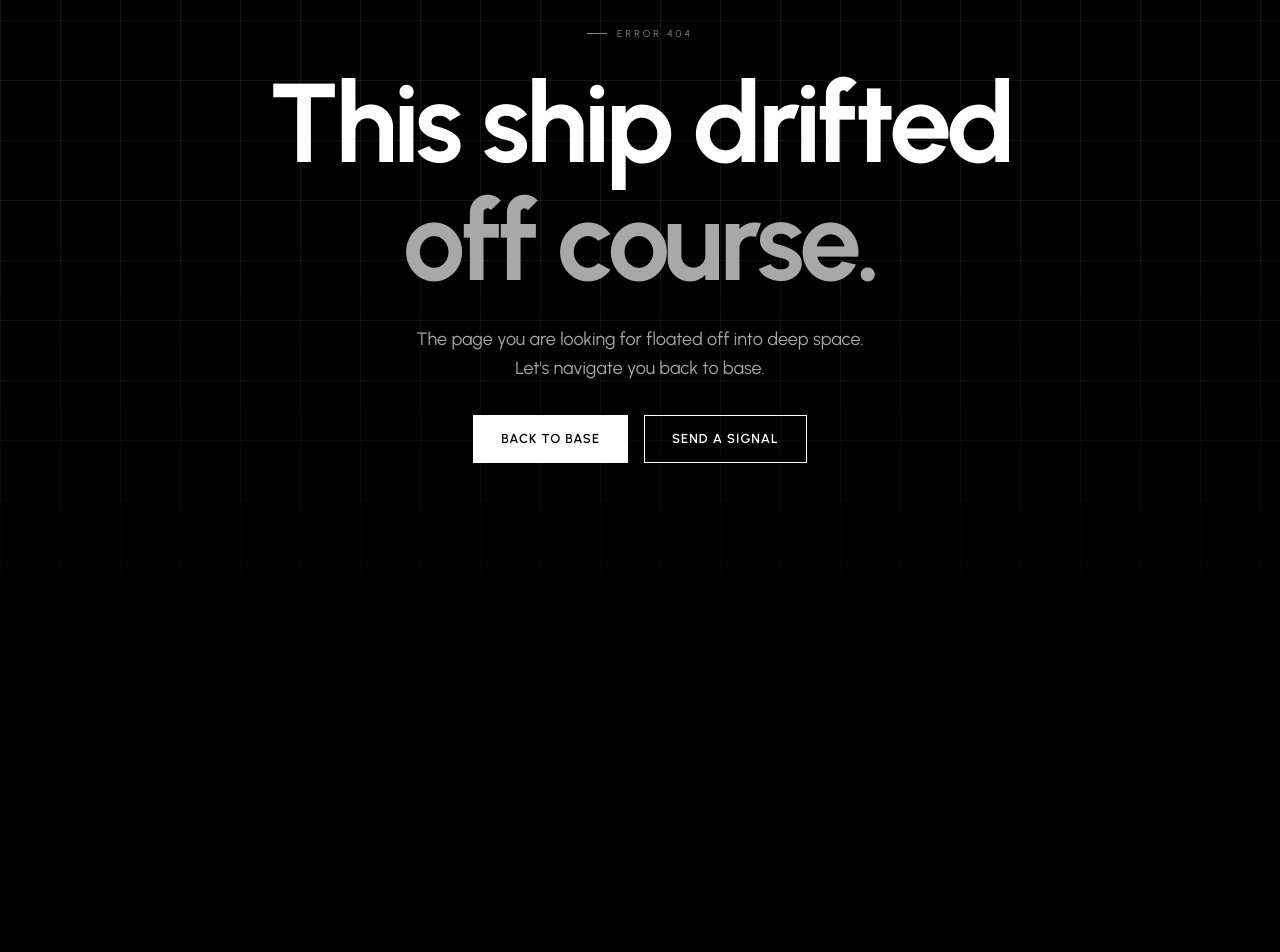
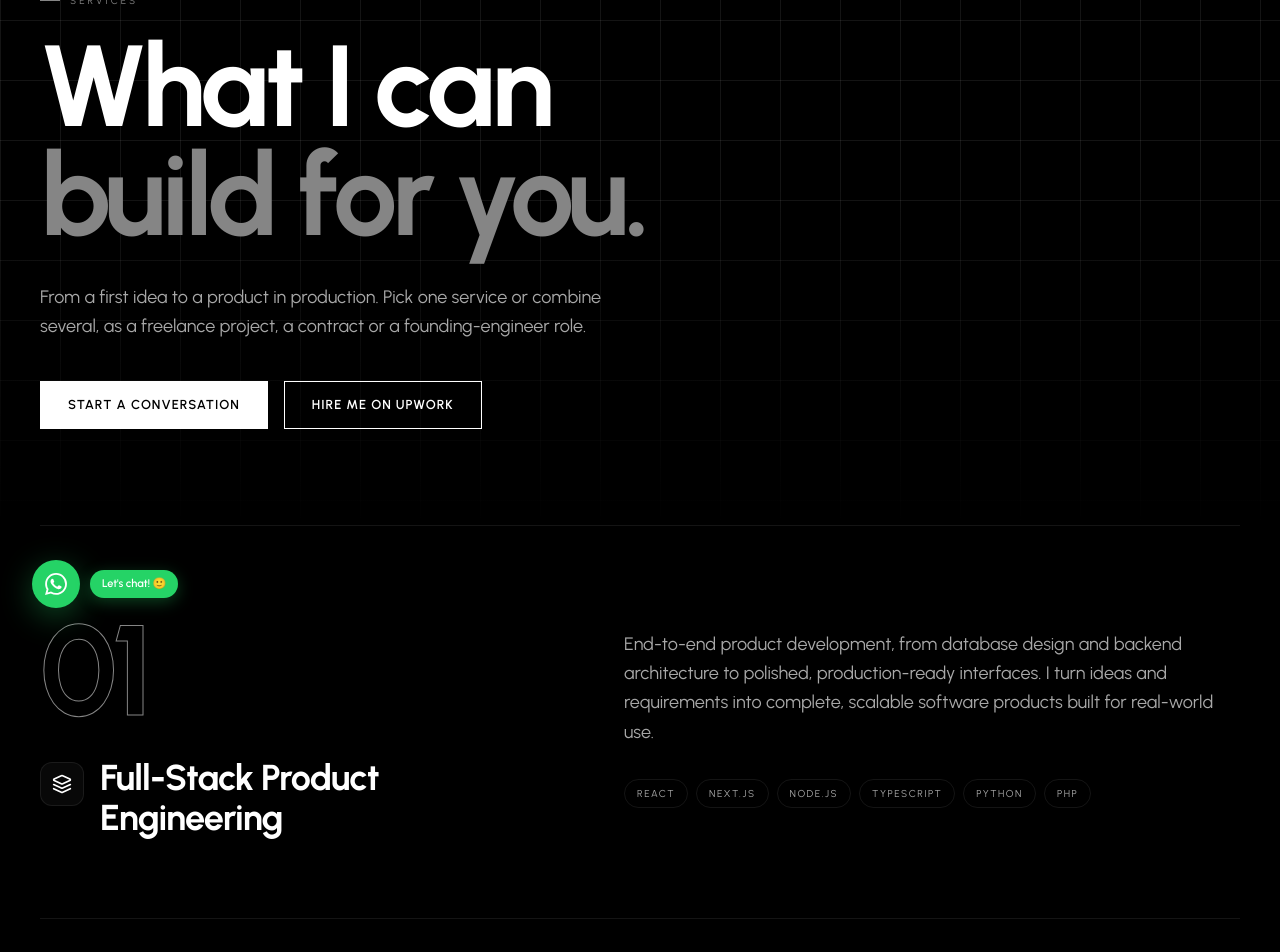
Before and after one commit to oyedokunken/oyedokun-SWE, a Next.js app in the folder frontend/: page /services in a window 1280 px wide. Before the commit this address had no page. Shown: the part 160-1112 px from the top of the page. Before the commit the page ends 800 px from the top, so only its background shows below. Built offline with nearby package versions, Linux system fonts and the light colour scheme.

Commit message:
Add Services page

```diff
--- /dev/null
+++ b/frontend/app/services/page.tsx
@@ -0,0 +1,21 @@
+import type { Metadata } from "next";
+import PageShell from "@/components/PageShell";
+import ServicesView from "@/components/pages/ServicesView";
+import { showcasePages } from "@/data/pages";
+
+const page = showcasePages.services;
+
+export const metadata: Metadata = {
+  title: `${page.title} | oyedokun.dev`,
+  description: page.description,
+  alternates: { canonical: page.path },
+  openGraph: { title: page.title, description: page.description, url: page.path },
+};
+
+export default function Page() {
+  return (
+    <PageShell current={page.path}>
+      <ServicesView />
+    </PageShell>
+  );
+}
--- /dev/null
+++ b/frontend/components/pages/ServicesView.tsx
@@ -0,0 +1,140 @@
+"use client";
+
+import { motion } from "framer-motion";
+import { services } from "@/data/content";
+import { contactDetails } from "@/data/pages";
+import { presentation } from "@/data/serviceIcons";
+
+const process = [
+  { title: "Understand", desc: "We agree on the problem, the users and what done looks like before any code is written." },
+  { title: "Design", desc: "Data model, service boundaries and the riskiest parts worked out first, on paper." },
+  { title: "Build", desc: "Small, reviewable increments with tests, so you can see real progress every week." },
+  { title: "Ship and support", desc: "Deployed, monitored and handed over cleanly, with support after launch." },
+];
+
+export default function ServicesView() {
+  return (
+    <>
+      <section className="relative grid-bg">
+        <div className="absolute inset-0 bg-gradient-to-b from-transparent via-transparent to-[var(--bg)] pointer-events-none" />
+        <div className="relative z-10 max-w-7xl mx-auto px-6 lg:px-10 pt-36 pb-24">
+          <motion.span initial={{ opacity: 0, y: 10 }} animate={{ opacity: 1, y: 0 }} className="section-label block mb-6">
+            Services
+          </motion.span>
+          <motion.h1
+            initial={{ opacity: 0, y: 30 }}
+            animate={{ opacity: 1, y: 0 }}
+            transition={{ duration: 0.8, ease: [0.16, 1, 0.3, 1] }}
+            className="text-[clamp(3rem,9vw,7.5rem)] font-bold leading-[0.95] tracking-[-0.04em]"
+          >
+            What I can
+            <br />
+            <span className="text-[var(--text-muted)]">build for you.</span>
+          </motion.h1>
+          <motion.p
+            initial={{ opacity: 0, y: 20 }}
+            animate={{ opacity: 1, y: 0 }}
+            transition={{ delay: 0.2, duration: 0.7 }}
+            className="mt-8 max-w-xl text-lg text-[var(--text-secondary)] leading-relaxed"
+          >
+            From a first idea to a product in production. Pick one service or combine several, as a freelance project, a contract or a
+            founding-engineer role.
+          </motion.p>
+          <motion.div initial={{ opacity: 0 }} animate={{ opacity: 1 }} transition={{ delay: 0.4 }} className="mt-10 flex flex-wrap gap-4">
+            <a href="/contact/" className="btn-primary">
+              Start a conversation
+            </a>
+            <a href={contactDetails.upwork} target="_blank" rel="noopener noreferrer" className="btn-outline">
+              Hire me on Upwork
+            </a>
+          </motion.div>
+        </div>
+      </section>
+
+      <section className="max-w-7xl mx-auto px-6 lg:px-10 pb-12">
+        {services.map((s) => {
+          const Icon = presentation[s.num]?.icon;
+          return (
+            <motion.article
+              key={s.num}
+              initial={{ opacity: 0, y: 40 }}
+              whileInView={{ opacity: 1, y: 0 }}
+              viewport={{ once: true, margin: "-80px" }}
+              transition={{ duration: 0.7, delay: 0.05, ease: [0.16, 1, 0.3, 1] }}
+              className="grid grid-cols-1 lg:grid-cols-[0.9fr_1.1fr] gap-8 lg:gap-20 border-t border-[var(--border-color)] py-14 lg:py-20"
+            >
+              <div className="lg:sticky lg:top-28 self-start">
+                <span
+                  className="block text-[clamp(4.5rem,11vw,8rem)] font-bold leading-none tracking-[-0.05em] text-transparent"
+                  style={{ WebkitTextStroke: "1px var(--text-muted)" }}
+                  aria-hidden="true"
+                >
+                  {s.num}
+                </span>
+                <div className="mt-6 flex items-start gap-4">
+                  {Icon && (
+                    <span className="mt-1 flex h-11 w-11 shrink-0 items-center justify-center rounded-xl border border-[var(--border-color)] bg-[var(--glass-bg)]">
+                      <Icon size={20} />
+                    </span>
+                  )}
+                  <h2 className="text-3xl lg:text-4xl font-bold tracking-tight leading-[1.1]">{s.title}</h2>
+                </div>
+              </div>
+              <div className="space-y-8 lg:pt-6">
+                <p className="text-lg text-[var(--text-secondary)] leading-relaxed">{s.desc}</p>
+                <ul className="flex flex-wrap gap-2">
+                  {s.tags.map((t) => (
+                    <li
+                      key={t}
+                      className="text-[10px] tracking-[1.5px] uppercase px-3 py-1.5 rounded-full border border-[var(--border-color)] text-[var(--text-secondary)]"
+                    >
+                      {t}
+                    </li>
+                  ))}
+                </ul>
+              </div>
+            </motion.article>
+          );
+        })}
+      </section>
+
+      <section className="bg-[var(--bg-secondary)] border-y border-[var(--border-color)] py-24">
+        <div className="max-w-7xl mx-auto px-6 lg:px-10">
+          <span className="section-label block mb-4">How I work</span>
+          <h2 className="text-4xl lg:text-5xl font-bold tracking-tight mb-14">Four steps, no surprises.</h2>
+          <ol className="grid grid-cols-1 md:grid-cols-2 lg:grid-cols-4 gap-5">
+            {process.map((p, i) => (
+              <motion.li
+                key={p.title}
+                initial={{ opacity: 0, y: 30 }}
+                whileInView={{ opacity: 1, y: 0 }}
+                viewport={{ once: true }}
+                transition={{ delay: i * 0.08, duration: 0.6 }}
+                className="rounded-2xl border border-[var(--border-color)] bg-[var(--bg-elevated)] p-7 space-y-4"
+              >
+                <span className="text-[11px] tracking-[3px] text-[var(--text-muted)]">{String(i + 1).padStart(2, "0")}</span>
+                <h3 className="text-2xl font-bold tracking-tight">{p.title}</h3>
+                <p className="text-sm text-[var(--text-secondary)] leading-relaxed">{p.desc}</p>
+              </motion.li>
+            ))}
+          </ol>
+        </div>
+      </section>
+
+      <section className="max-w-7xl mx-auto px-6 lg:px-10 py-28 text-center space-y-8">
+        <h2 className="text-4xl lg:text-6xl font-bold tracking-tight leading-[1.05]">Let&apos;s build it properly.</h2>
+        <p className="text-[var(--text-secondary)] max-w-lg mx-auto">
+          Tell me what you need. I read every message myself and reply within 24 to 48 hours.
+        </p>
+        <div className="flex flex-wrap justify-center gap-4">
+          <a href="/contact/" className="btn-primary">
+            Start a conversation
+          </a>
+          <a href={contactDetails.upwork} target="_blank" rel="noopener noreferrer" className="btn-outline">
+            Hire me on Upwork
+          </a>
+        </div>
+      </section>
+    </>
+  );
+}
--- a/frontend/components/sections/Services.tsx
+++ b/frontend/components/sections/Services.tsx
@@ -2,22 +2,9 @@
 
 import { motion } from "framer-motion";
 import { useTheme } from "@/context/ThemeContext";
-import { Layers, Server, Code2, Network, Cpu, ShieldCheck, Plug, Package, MessageSquare } from "lucide-react";
-import type { LucideIcon } from "lucide-react";
+import { presentation } from "@/data/serviceIcons";
 import { services as servicesContent } from "@/data/content";
 
-// Icons and colours per item; the text lives in data/content.ts.
-const presentation: Record<string, { icon: LucideIcon; bg: string; accent: string }> = {
-  "01": { icon: Layers, bg: "#0f0f0f", accent: "#1a1a2e" },
-  "02": { icon: Package, bg: "#0f0f0f", accent: "#1c1a0f" },
-  "03": { icon: Cpu, bg: "#0f0f0f", accent: "#0f1a0f" },
-  "04": { icon: MessageSquare, bg: "#0f0f0f", accent: "#0f0f1a" },
-  "05": { icon: Server, bg: "#0f0f0f", accent: "#0d1a1a" },
-  "06": { icon: Code2, bg: "#0f0f0f", accent: "#1a100f" },
-  "07": { icon: Network, bg: "#0f0f0f", accent: "#1a1a0d" },
-  "08": { icon: Plug, bg: "#0f0f0f", accent: "#1a0f0f" },
-  "09": { icon: ShieldCheck, bg: "#0f0f0f", accent: "#1a1a1a" },
-};
 
 const services = servicesContent.map((item) => ({ ...item, ...presentation[item.num] }));
 
--- /dev/null
+++ b/frontend/data/serviceIcons.ts
@@ -0,0 +1,15 @@
+import { Layers, Server, Code2, Network, Cpu, ShieldCheck, Plug, Package, MessageSquare } from "lucide-react";
+import type { LucideIcon } from "lucide-react";
+
+// Icons and colours per item; the text lives in data/content.ts.
+export const presentation: Record<string, { icon: LucideIcon; bg: string; accent: string }> = {
+  "01": { icon: Layers, bg: "#0f0f0f", accent: "#1a1a2e" },
+  "02": { icon: Package, bg: "#0f0f0f", accent: "#1c1a0f" },
+  "03": { icon: Cpu, bg: "#0f0f0f", accent: "#0f1a0f" },
+  "04": { icon: MessageSquare, bg: "#0f0f0f", accent: "#0f0f1a" },
+  "05": { icon: Server, bg: "#0f0f0f", accent: "#0d1a1a" },
+  "06": { icon: Code2, bg: "#0f0f0f", accent: "#1a100f" },
+  "07": { icon: Network, bg: "#0f0f0f", accent: "#1a1a0d" },
+  "08": { icon: Plug, bg: "#0f0f0f", accent: "#1a0f0f" },
+  "09": { icon: ShieldCheck, bg: "#0f0f0f", accent: "#1a1a1a" },
+};
```
